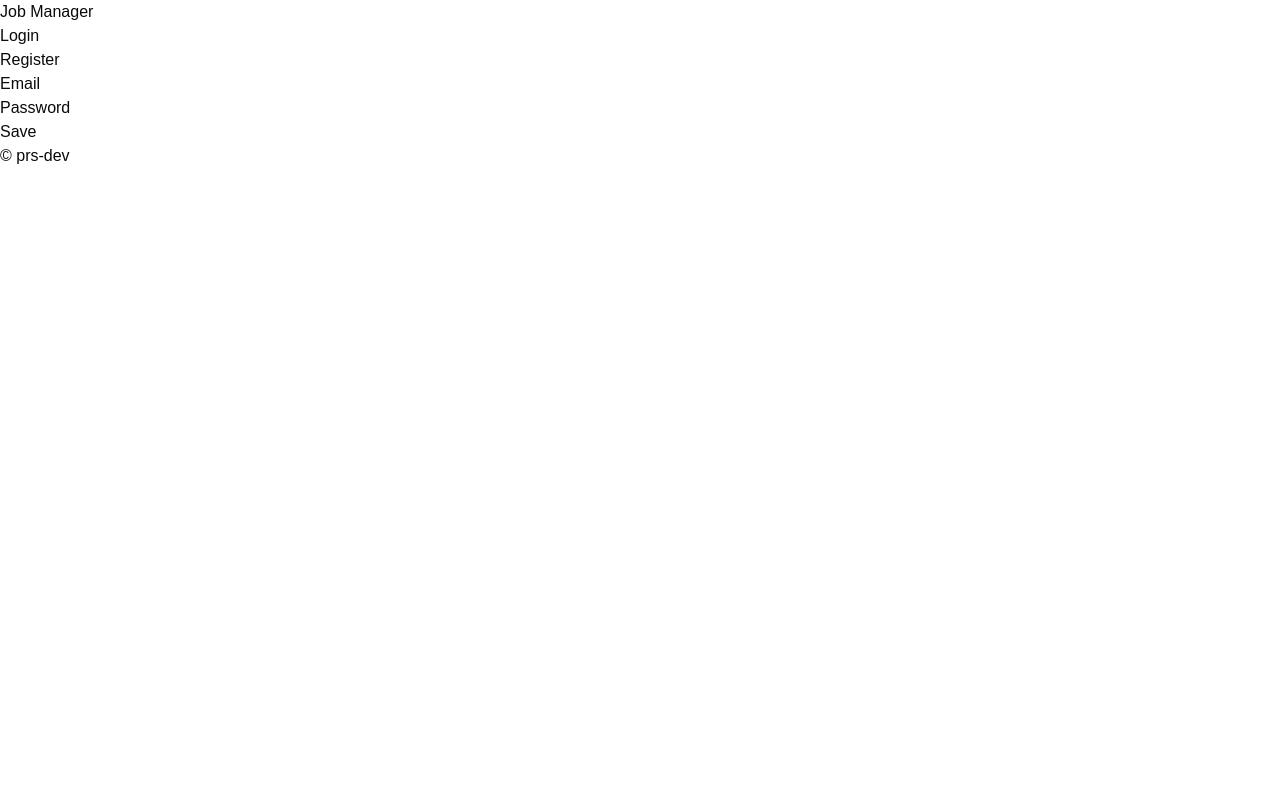
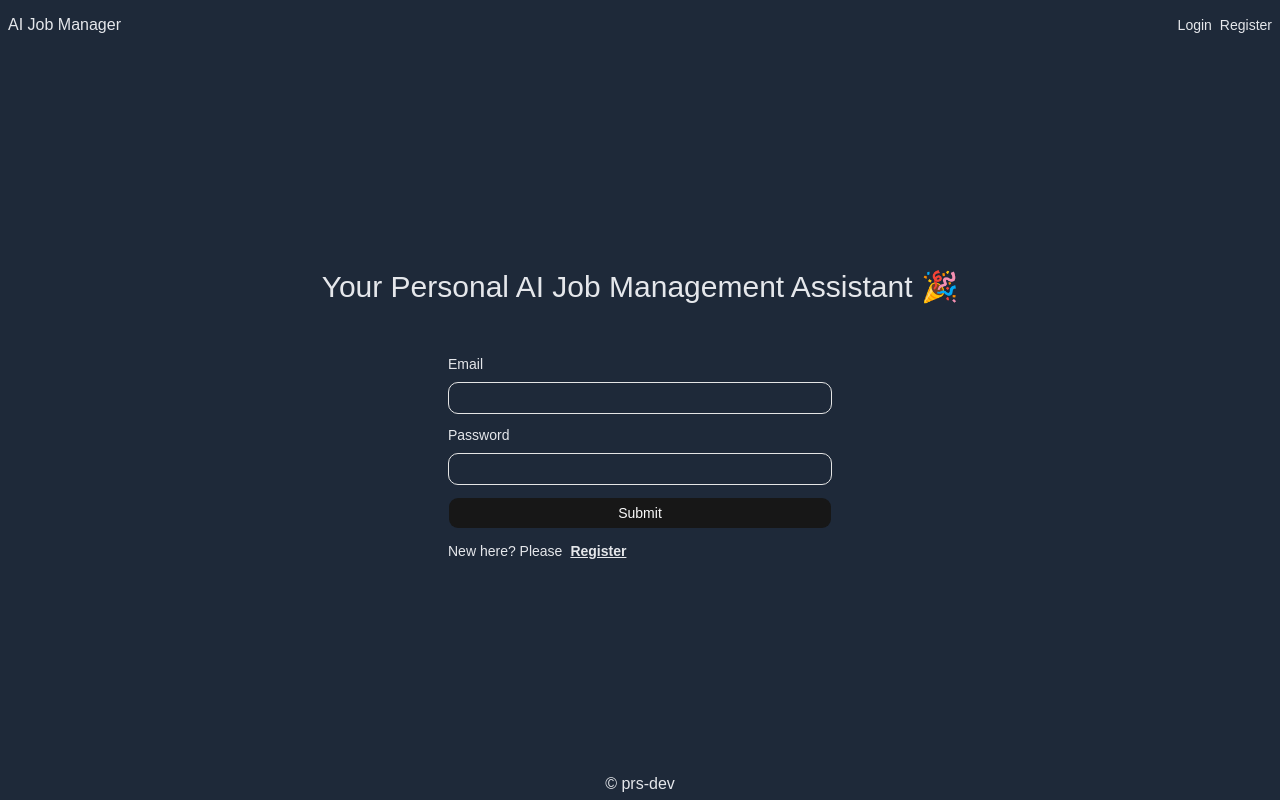
Before and after one commit to prs-dev/ai-job-assistant, a React (Vite) app in the folder client/: page /login in a window 1280 px wide. Built offline with nearby package versions, Linux system fonts and the light colour scheme.

Commit message:
login page styled

```diff
--- a/client/src/Layout.jsx
+++ b/client/src/Layout.jsx
@@ -4,13 +4,13 @@
 const Layout = () => {
     return (
         <>
-            <nav>
+            <nav className='w-full p-2 flex items-center justify-between h-[50px] text-gray-200 bg-gray-800'>
                 <Navbar />
             </nav>
-            <main>
+            <main className='text-gray-200 bg-gray-800 h-[calc(100vh-70px)]'>
                 <Outlet />
             </main>
-            <footer>
+            <footer className='w-full text-center fixed bottom-0 bg-gray-800 text-gray-200 p-1'>
                 <p>&#169; prs-dev</p>
             </footer>
         </>
--- a/client/src/Login.jsx
+++ b/client/src/Login.jsx
@@ -1,11 +1,19 @@
 import {useState} from 'react'
 import useApi from './hooks/useApi'
 import { useUserContext } from './UserContext'
+import { useNavigate } from 'react-router-dom'
+
+//shadcn
+import {Field, FieldLabel} from '@/components/ui/field'
+import {Input} from '@/components/ui/input'
+import {Button} from '@/components/ui/button'
 
 const Login = () => {
   const [state, setState] = useState(null)
 
   const {loginUser} = useApi()
+
+  const navigate = useNavigate()
 
   const {token, setToken} = useUserContext()
 
@@ -26,18 +34,36 @@
 console.log("token", token)
 
   return (
-    <form onSubmit={handleSubmit}>
-      <div>
+    <form onSubmit={handleSubmit} className='w-full max-w-sm flex flex-col gap-3'>
+      {/* <div>
         <label htmlFor="">Email</label>
         <input type="email" name="email" value={state?.email} onChange={handleChange}/>
-      </div>
-      <div>
+      </div> */}
+      <Field>
+        <FieldLabel>
+          Email
+        </FieldLabel>
+        <Input type="email" name="email" value={state?.email} onChange={handleChange}/>
+      </Field>
+      <Field>
+        <FieldLabel>
+          Password
+        </FieldLabel>
+        <Input type="password" name="password" value={state?.password} onChange={handleChange}/>
+      </Field>
+      {/* <div>
         <label htmlFor="">Password</label>
         <input type="password" name="password" value={state?.password} onChange={handleChange}/>
-      </div>
-      <div>
+      </div> */}
+      {/* <div>
         <button type="submit">Save</button>
-      </div>
+      </div> */}
+      <Field>
+        <Button type="submit">Submit</Button>
+      </Field>
+      <Field orientation='horizontal' className="text-sm">
+        New here? Please<span className='font-bold underline' onClick={() => navigate('/register')}>Register</span>
+      </Field>
     </form>
   )
 }
--- a/client/src/Navbar.jsx
+++ b/client/src/Navbar.jsx
@@ -10,15 +10,15 @@
     navigate('/login')
   }
   return (
-    <div>
-      <h2 onClick={() => navigate('/')}>Job Manager</h2>
-      <ul>
+    <>
+      <h2 onClick={() => navigate('/')}>AI Job Manager</h2>
+      <ul className="flex gap-2 text-sm">
         {token ? <li onClick={handleLogout}>logout</li> : <>
           <li onClick={() => navigate('/login')}>Login</li>
           <li onClick={() => navigate('/register')}>Register</li>
         </>}
       </ul>
-    </div>
+    </>
   )
 }
 
--- a/client/src/PublicRoute.jsx
+++ b/client/src/PublicRoute.jsx
@@ -3,7 +3,12 @@
 
 const PublicRoute = () => {
     const {token} = useUserContext()
-  return token ? <Navigate to='/' replace /> : <Outlet />
+  return token ? <Navigate to='/' replace /> : <div className='flex flex-col items-center justify-center h-full'>
+  <div className='text-center text-3xl mb-[50px]'>
+    Your Personal AI Job Management Assistant 🎉
+  </div>
+  <Outlet />
+  </div>
 }
 
 export default PublicRoute
--- /dev/null
+++ b/client/src/components/ui/field.jsx
@@ -0,0 +1,228 @@
+import { useMemo } from "react"
+import { cva } from "class-variance-authority";
+
+import { cn } from "@/lib/utils"
+import { Label } from "@/components/ui/label"
+import { Separator } from "@/components/ui/separator"
+
+function FieldSet({
+  className,
+  ...props
+}) {
+  return (
+    <fieldset
+      data-slot="field-set"
+      className={cn(
+        "flex flex-col gap-4 has-[>[data-slot=checkbox-group]]:gap-3 has-[>[data-slot=radio-group]]:gap-3",
+        className
+      )}
+      {...props} />
+  );
+}
+
+function FieldLegend({
+  className,
+  variant = "legend",
+  ...props
+}) {
+  return (
+    <legend
+      data-slot="field-legend"
+      data-variant={variant}
+      className={cn(
+        "mb-1.5 font-medium data-[variant=label]:text-sm data-[variant=legend]:text-base",
+        className
+      )}
+      {...props} />
+  );
+}
+
+function FieldGroup({
+  className,
+  ...props
+}) {
+  return (
+    <div
+      data-slot="field-group"
+      className={cn(
+        "group/field-group @container/field-group flex w-full flex-col gap-5 data-[slot=checkbox-group]:gap-3 *:data-[slot=field-group]:gap-4",
+        className
+      )}
+      {...props} />
+  );
+}
+
+const fieldVariants = cva("group/field flex w-full gap-2 data-[invalid=true]:text-destructive", {
+  variants: {
+    orientation: {
+      vertical: "flex-col *:w-full [&>.sr-only]:w-auto",
+      horizontal:
+        "flex-row items-center has-[>[data-slot=field-content]]:items-start *:data-[slot=field-label]:flex-auto has-[>[data-slot=field-content]]:[&>[role=checkbox],[role=radio]]:mt-px",
+      responsive:
+        "flex-col *:w-full @md/field-group:flex-row @md/field-group:items-center @md/field-group:*:w-auto @md/field-group:has-[>[data-slot=field-content]]:items-start @md/field-group:*:data-[slot=field-label]:flex-auto [&>.sr-only]:w-auto @md/field-group:has-[>[data-slot=field-content]]:[&>[role=checkbox],[role=radio]]:mt-px",
+    },
+  },
+  defaultVariants: {
+    orientation: "vertical",
+  },
+})
+
+function Field({
+  className,
+  orientation = "vertical",
+  ...props
+}) {
+  return (
+    <div
+      role="group"
+      data-slot="field"
+      data-orientation={orientation}
+      className={cn(fieldVariants({ orientation }), className)}
+      {...props} />
+  );
+}
+
+function FieldContent({
+  className,
+  ...props
+}) {
+  return (
+    <div
+      data-slot="field-content"
+      className={cn("group/field-content flex flex-1 flex-col gap-0.5 leading-snug", className)}
+      {...props} />
+  );
+}
+
+function FieldLabel({
+  className,
+  ...props
+}) {
+  return (
+    <Label
+      data-slot="field-label"
+      className={cn(
+        "group/field-label peer/field-label flex w-fit gap-2 leading-snug group-data-[disabled=true]/field:opacity-50 has-data-checked:border-primary/30 has-data-checked:bg-primary/5 has-[>[data-slot=field]]:rounded-lg has-[>[data-slot=field]]:border *:data-[slot=field]:p-2.5 dark:has-data-checked:border-primary/20 dark:has-data-checked:bg-primary/10",
+        "has-[>[data-slot=field]]:w-full has-[>[data-slot=field]]:flex-col",
+        className
+      )}
+      {...props} />
+  );
+}
+
+function FieldTitle({
+  className,
+  ...props
+}) {
+  return (
+    <div
+      data-slot="field-label"
+      className={cn(
+        "flex w-fit items-center gap-2 text-sm font-medium group-data-[disabled=true]/field:opacity-50",
+        className
+      )}
+      {...props} />
+  );
+}
+
+function FieldDescription({
+  className,
+  ...props
+}) {
+  return (
+    <p
+      data-slot="field-description"
+      className={cn(
+        "text-left text-sm leading-normal font-normal text-muted-foreground group-has-data-horizontal/field:text-balance [[data-variant=legend]+&]:-mt-1.5",
+        "last:mt-0 nth-last-2:-mt-1",
+        "[&>a]:underline [&>a]:underline-offset-4 [&>a:hover]:text-primary",
+        className
+      )}
+      {...props} />
+  );
+}
+
+function FieldSeparator({
+  children,
+  className,
+  ...props
+}) {
+  return (
+    <div
+      data-slot="field-separator"
+      data-content={!!children}
+      className={cn(
+        "relative -my-2 h-5 text-sm group-data-[variant=outline]/field-group:-mb-2",
+        className
+      )}
+      {...props}>
+      <Separator className="absolute inset-0 top-1/2" />
+      {children && (
+        <span
+          className="relative mx-auto block w-fit bg-background px-2 text-muted-foreground"
+          data-slot="field-separator-content">
+          {children}
+        </span>
+      )}
+    </div>
+  );
+}
+
+function FieldError({
+  className,
+  children,
+  errors,
+  ...props
+}) {
+  const content = useMemo(() => {
+    if (children) {
+      return children
+    }
+
+    if (!errors?.length) {
+      return null
+    }
+
+    const uniqueErrors = [
+      ...new Map(errors.map((error) => [error?.message, error])).values(),
+    ]
+
+    if (uniqueErrors?.length == 1) {
+      return uniqueErrors[0]?.message
+    }
+
+    return (
+      <ul className="ml-4 flex list-disc flex-col gap-1">
+        {uniqueErrors.map((error, index) =>
+          error?.message && <li key={index}>{error.message}</li>)}
+      </ul>
+    );
+  }, [children, errors])
+
+  if (!content) {
+    return null
+  }
+
+  return (
+    <div
+      role="alert"
+      data-slot="field-error"
+      className={cn("text-sm font-normal text-destructive", className)}
+      {...props}>
+      {content}
+    </div>
+  );
+}
+
+export {
+  Field,
+  FieldLabel,
+  FieldDescription,
+  FieldError,
+  FieldGroup,
+  FieldLegend,
+  FieldSeparator,
+  FieldSet,
+  FieldContent,
+  FieldTitle,
+}
--- /dev/null
+++ b/client/src/components/ui/input.jsx
@@ -0,0 +1,23 @@
+import * as React from "react"
+import { Input as InputPrimitive } from "@base-ui/react/input"
+
+import { cn } from "@/lib/utils"
+
+function Input({
+  className,
+  type,
+  ...props
+}) {
+  return (
+    <InputPrimitive
+      type={type}
+      data-slot="input"
+      className={cn(
+        "h-8 w-full min-w-0 rounded-lg border border-input bg-transparent px-2.5 py-1 text-base transition-colors outline-none file:inline-flex file:h-6 file:border-0 file:bg-transparent file:text-sm file:font-medium file:text-foreground placeholder:text-muted-foreground focus-visible:border-ring focus-visible:ring-3 focus-visible:ring-ring/50 disabled:pointer-events-none disabled:cursor-not-allowed disabled:bg-input/50 disabled:opacity-50 aria-invalid:border-destructive aria-invalid:ring-3 aria-invalid:ring-destructive/20 md:text-sm dark:bg-input/30 dark:disabled:bg-input/80 dark:aria-invalid:border-destructive/50 dark:aria-invalid:ring-destructive/40",
+        className
+      )}
+      {...props} />
+  );
+}
+
+export { Input }
--- /dev/null
+++ b/client/src/components/ui/label.jsx
@@ -0,0 +1,20 @@
+import * as React from "react"
+
+import { cn } from "@/lib/utils"
+
+function Label({
+  className,
+  ...props
+}) {
+  return (
+    <label
+      data-slot="label"
+      className={cn(
+        "flex items-center gap-2 text-sm leading-none font-medium select-none group-data-[disabled=true]:pointer-events-none group-data-[disabled=true]:opacity-50 peer-disabled:cursor-not-allowed peer-disabled:opacity-50",
+        className
+      )}
+      {...props} />
+  );
+}
+
+export { Label }
--- /dev/null
+++ b/client/src/components/ui/separator.jsx
@@ -0,0 +1,24 @@
+"use client"
+
+import { Separator as SeparatorPrimitive } from "@base-ui/react/separator"
+
+import { cn } from "@/lib/utils"
+
+function Separator({
+  className,
+  orientation = "horizontal",
+  ...props
+}) {
+  return (
+    <SeparatorPrimitive
+      data-slot="separator"
+      orientation={orientation}
+      className={cn(
+        "shrink-0 bg-border data-horizontal:h-px data-horizontal:w-full data-vertical:w-px data-vertical:self-stretch",
+        className
+      )}
+      {...props} />
+  );
+}
+
+export { Separator }
```
